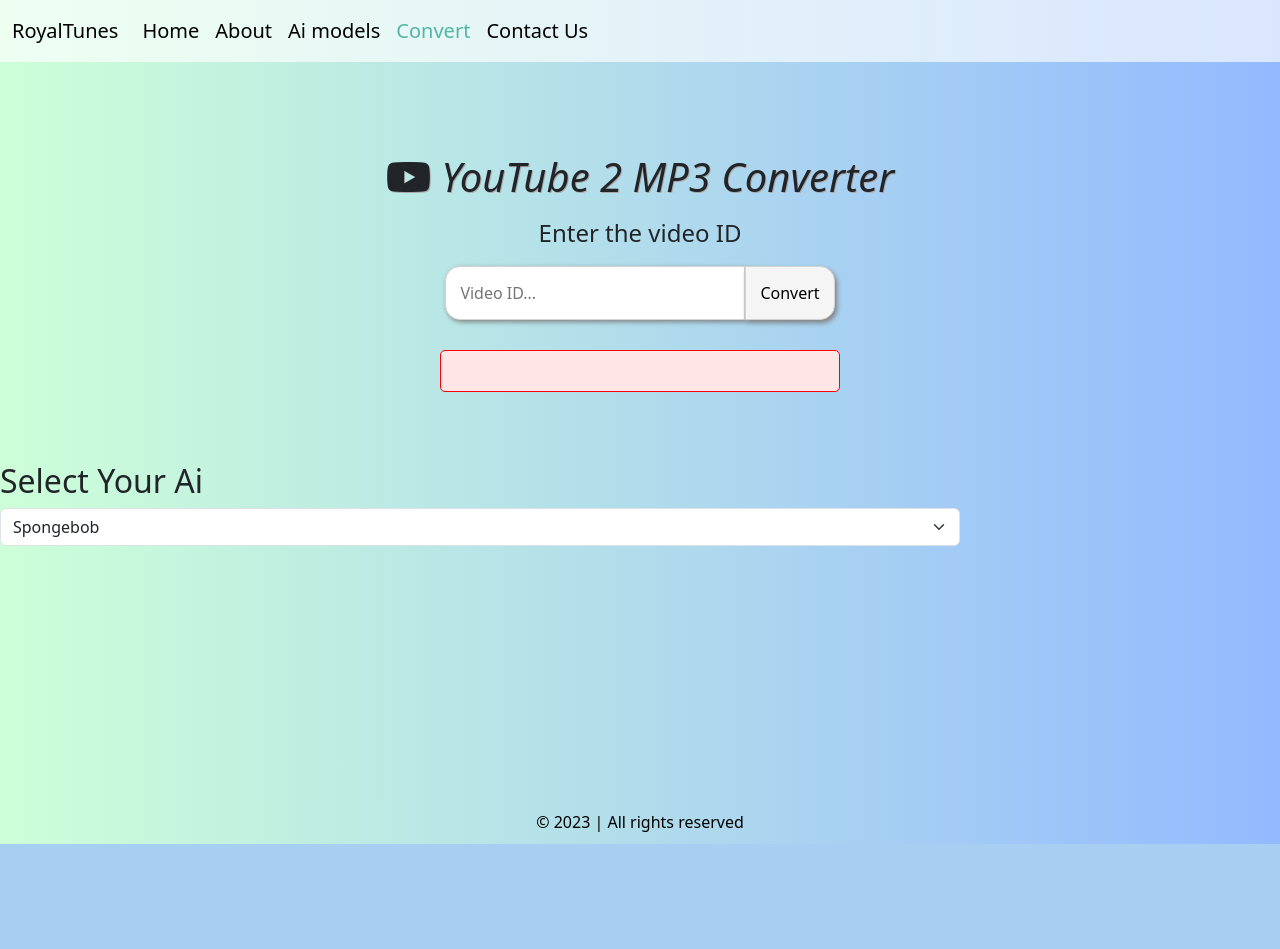
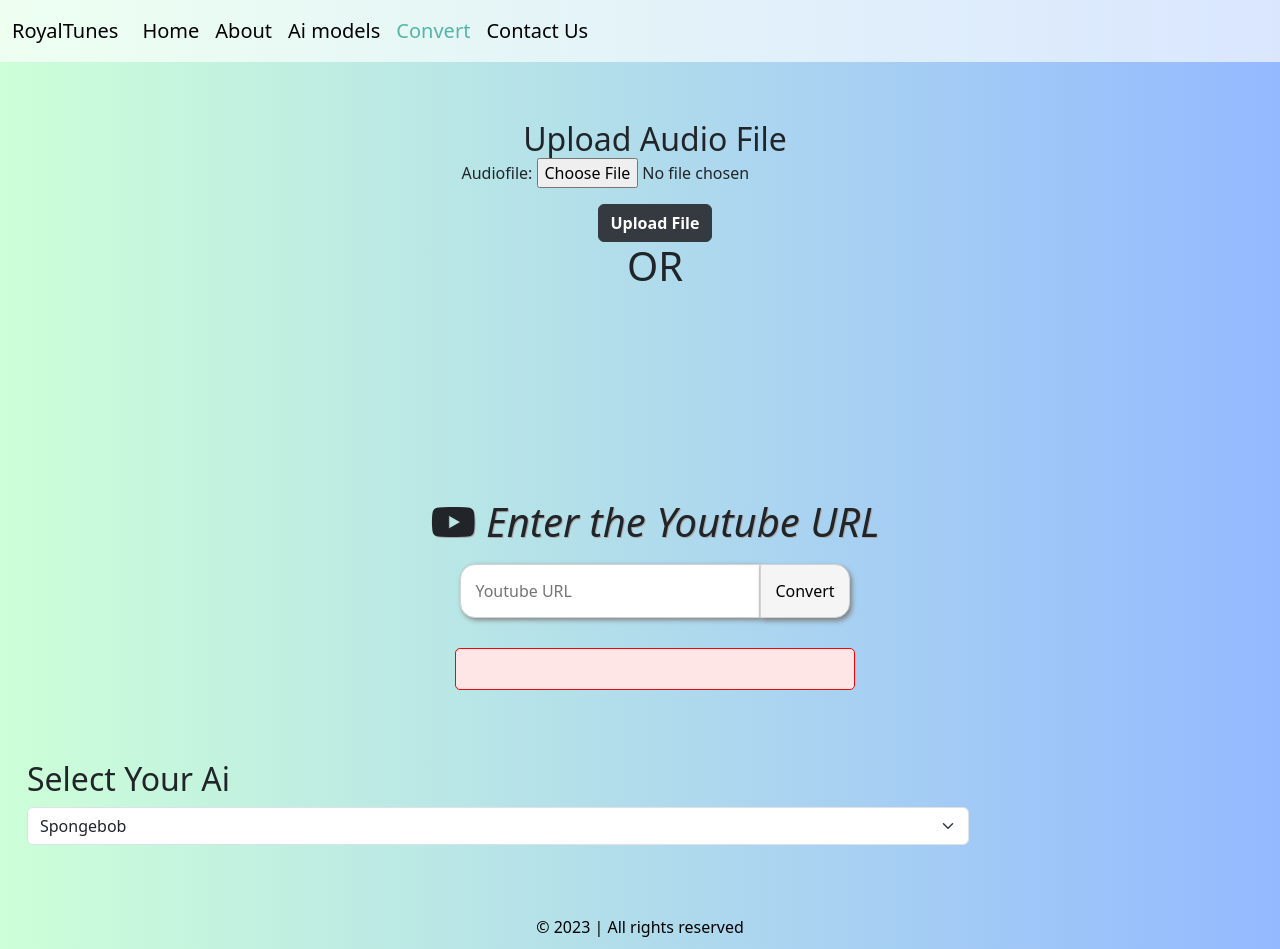
Before and after one commit to Chazo412/webst0, a Django app: page / in a window 1280 px wide. Before the commit the page ends 844 px from the top, so only its background shows below. Run offline with Django 4.2, Linux system fonts and the light colour scheme.

Commit message:
upload file and upload link running separately

```diff
--- a/static/css/style.css
+++ b/static/css/style.css
@@ -87,7 +87,7 @@
 }
 
 #download-btn{
-  width: 100px;
+  width: 150px;
   color: black;
   padding: 12px;
   color: white;
@@ -101,7 +101,7 @@
   font-family: inherit;
   border: 1px solid red;
   transition: 0.3s ease-out;
-  z-index: -1;
+  text-align: center;
 }
 
 #download-btn:hover{
--- a/templates/uiDesign.html
+++ b/templates/uiDesign.html
@@ -2,30 +2,36 @@
 {% load static %}
 {% block conversionactive %} active {% endblock conversionactive %}
 {% block title %} Conversion {% endblock title %}
-
 {% block body %}
 
 <link rel="stylesheet" type="text/css" href="{% static 'css/style.css' %}">
 
 
-{% comment %} <div class="container-fluid margin-container" style="padding-top: 120px;">
-    <h2>Upload Audio File</h2>
-    <form method="post" enctype="multipart/form-data">
-        {% csrf_token %}
-        {{ form.as_p }}
-        <button type="submit" class="btn btn-primary custom-button0">Upload File</button>
-    </form> {% endcomment %}
-
+<div class="container-fluid margin-container" style="padding-top: 120px;">
+    <!-- Upload Audio File Form -->
+    {% if not success_upload %}
+    <div style="display: flex; justify-content: center; align-items: center; margin: 0; padding: 0;">
+        <div style="margin: 0; padding: 0;">
+            <h2 style="text-align: center; margin: 0; padding: 0;">Upload Audio File</h2>
+            <form method="post" enctype="multipart/form-data" style="text-align: center; margin: 0; padding: 0;">
+                {% csrf_token %}
+                {{ form.as_p }}
+                <button type="submit" class="btn btn-primary custom-button0">Upload File</button>
+            </form>
+        </div>
+    </div>
+    {% endif %}
+    <div><h1 style="text-align: center" >OR</h1></div>
     <!-- YouTube 2 MP3 Converter Form -->
+    {% if not success_convert %}
     <form action="{% url 'convert_mp3' %}" method="POST" id="form">
         {% csrf_token %}
-        <h1><i class="fab fa-youtube"></i> YouTube 2 MP3 Converter</h1>
-        <h4>Enter the video ID</h4>
+        <h1><i class="fab fa-youtube"></i> Enter the Youtube URL</h1>
         <div>
-            <input type="text" name="video_id" placeholder="Video ID..."><button id="submit-btn">Convert</button>
+            <input type="text" name="video_id" placeholder="Youtube URL"><button id="submit-btn">Convert</button>
         </div>
     </form>
-
+    {% endif %}
     <!-- Response Display -->
     <div class="bottom-container">
         {% if success %}
```
